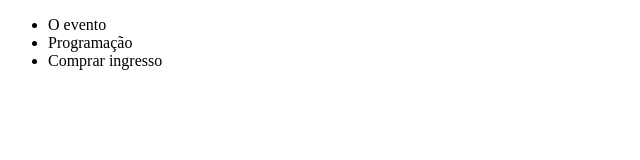
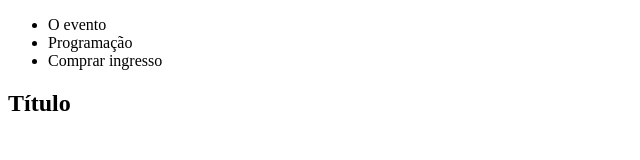
Before and after one commit to alinemeloux/lixinho, a plain HTML site: page hacktown.html in a window 1280 px wide. Shown: the full height of the page, 0-640 px from the left. Drawn offline with Linux system fonts and the light colour scheme.

Commit message:
nova section

```diff
--- a/hacktown.html
+++ b/hacktown.html
@@ -15,5 +15,10 @@
             <li>Comprar ingresso</li>
         </ul>
     </nav></header>
+
+    <Section>
+        <h2>Título</h2>
+        <a img src="" alt="">
+    </Section>
 </body>
 </html>
```
